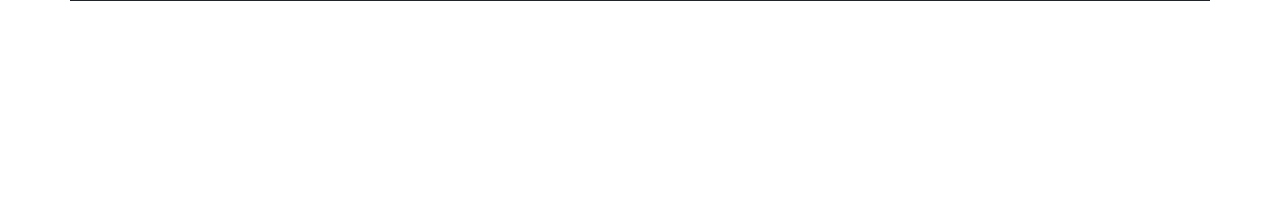
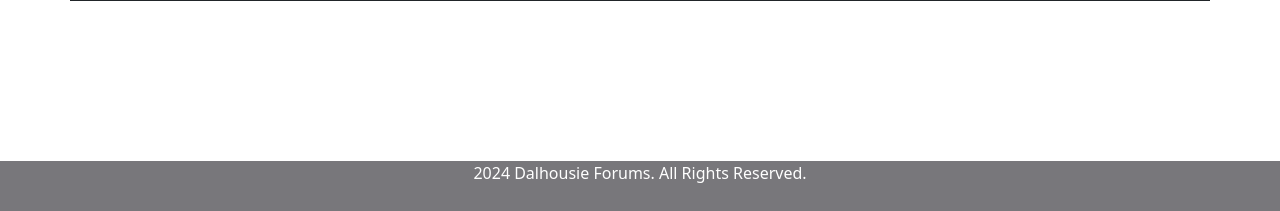
Before and after one commit to Jwahn1/Intro-to-Server-Side-Scripting, a PHP site: page / in a window 1280 px wide. Shown: the part 713-924 px from the top of the page. Before the commit the page ends 714 px from the top, so only its background shows below. Run offline with PHP 8.4, Linux system fonts and the light colour scheme; data comes from the database, SQL or seed files in the repository.

Commit message:
added footer

```diff
--- a/a4/Login_Page.php
+++ b/a4/Login_Page.php
@@ -17,3 +17,8 @@
           </form>
       </div>
   </div>
+
+
+<?php
+    include "templates/footer.php";
+?>
--- a/a4/Register.php
+++ b/a4/Register.php
@@ -20,3 +20,8 @@
           </form>
       </div>
   </div>
+
+
+<?php
+    include "templates/footer.php";
+?>
--- a/a4/index.php
+++ b/a4/index.php
@@ -46,3 +46,7 @@
         window.onload = fetchUserPosts;
    </script>
 </body>
+
+<?php
+include "templates/footer.php";
+?>
--- a/a4/messages.php
+++ b/a4/messages.php
@@ -101,3 +101,8 @@ function fetchSentMessages() {
 setInterval(fetchRecievedMessages, 1000);
 setInterval(fetchSentMessages, 1000);
 </script>
+
+
+<?php
+    include "templates/footer.php";
+?>
--- a/a4/new_post.php
+++ b/a4/new_post.php
@@ -126,3 +126,8 @@ function DeleteUserPosts(postId) {
 
     setInterval(fetchUserPosts, 1000);
 </script>
+
+
+<?php
+    include "templates/footer.php";
+?>
--- a/a4/templates/footer.php
+++ b/a4/templates/footer.php
@@ -1,3 +1,8 @@
-<?php
-// Footer functionality
-?>
+
+<footer>
+  <div class="row" style="height: 50px; background-color: #78777b;">
+    <div class="col-12 text-center" style="font-size: 16px; color: white;">
+      <p> 2024 Dalhousie Forums. All Rights Reserved.</p>
+    </div>
+  </div>
+</footer>
```
